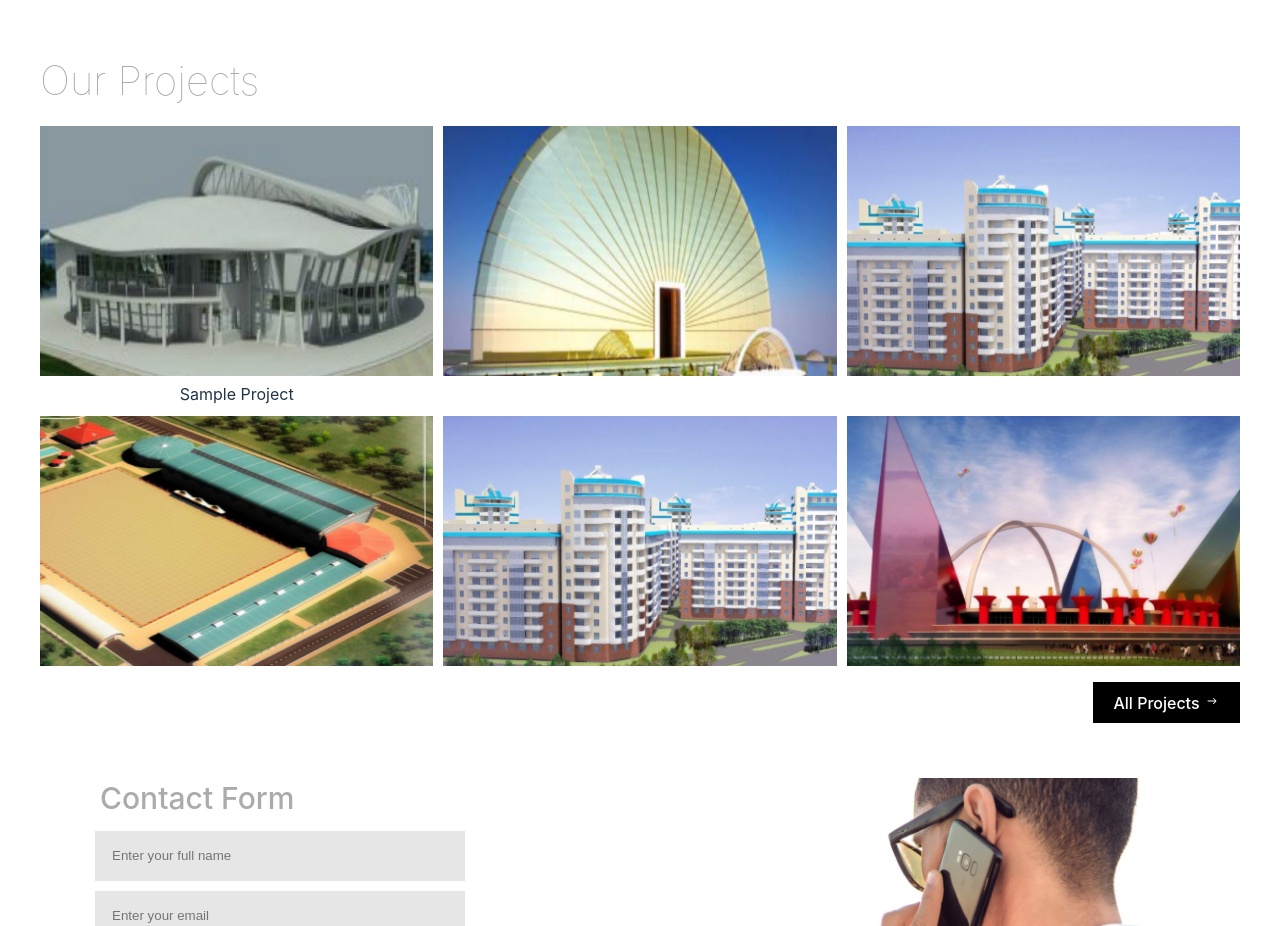
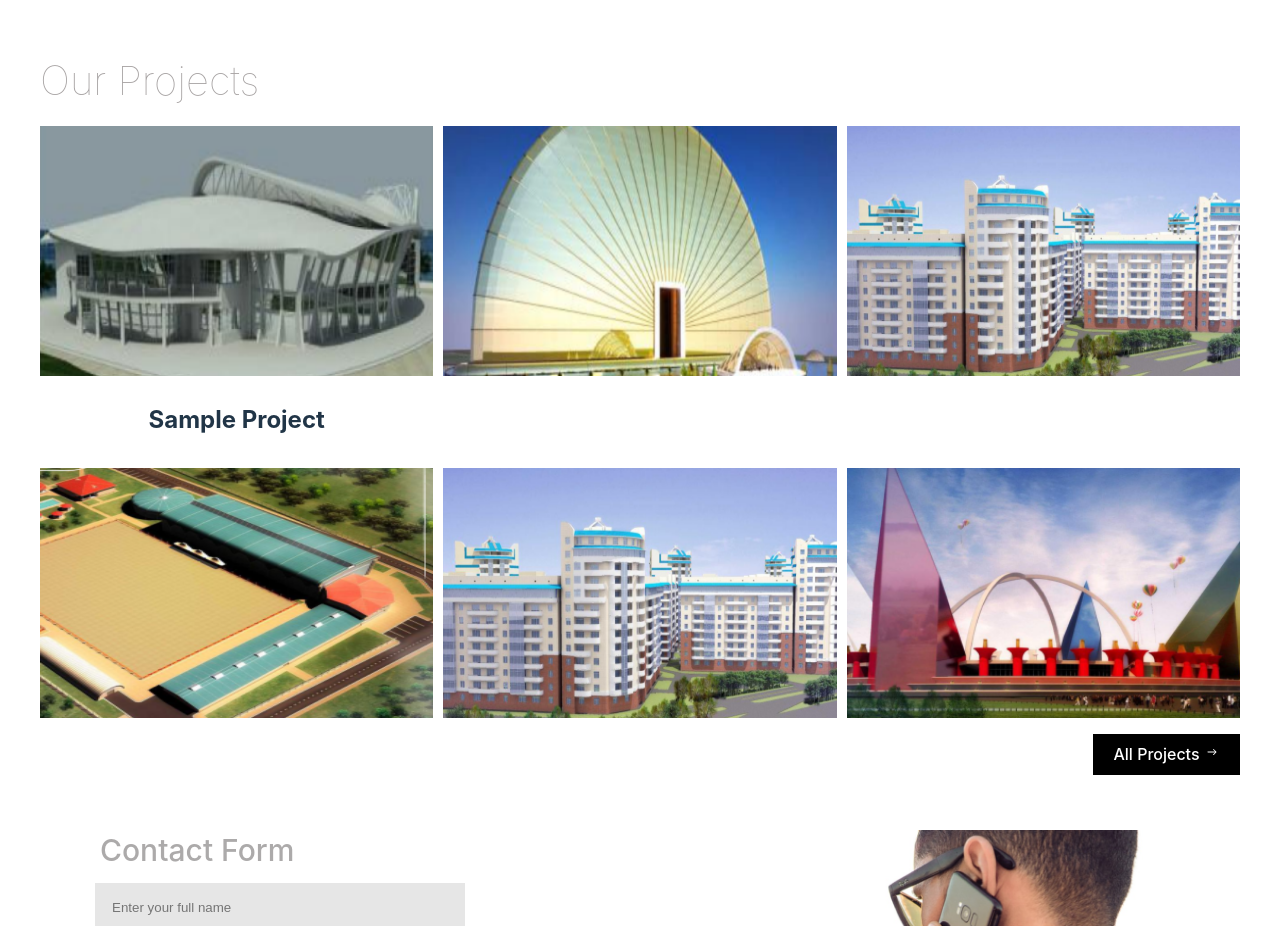
Before and after one commit to moromoke01/Kodecamp-task3-landingPage, a React (Vite) app: page / in a window 1280 px wide. Shown: the part 1740-2666 px from the top of the page. Built offline with nearby package versions, Linux system fonts and the light colour scheme.

Commit message:
Project.jsx

```diff
--- a/src/Components/Project.jsx
+++ b/src/Components/Project.jsx
@@ -11,7 +11,7 @@ const Project = () => {
 
         <p>Our Projects</p>
       <div className='project-img-grid'>
-          <div><img src={projectImg0} alt="projectImg0" /> Sample Project</div>
+          <div className="FirstProjectImg"><img src={projectImg0} alt="projectImg0" /> <h2 className="content">Sample Project</h2></div>
           <img src={projectImg1} alt="projectImg1" />
           <img src={projectImg3} alt="projectImg3" />
           <img src={projectImg2} alt="projectImg2" />
```
